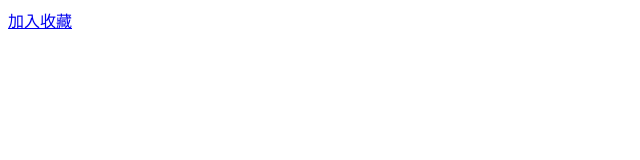
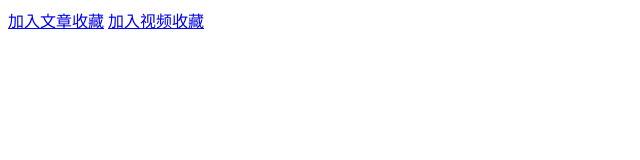
Before and after one commit to vulgarcoder/private_vim, a plain HTML site: page index.html in a window 1280 px wide. Shown: the whole page, without its empty margins (0-640 px from the left). Drawn offline with Linux system fonts and the light colour scheme.

Commit message:
Update index.html

```diff
--- a/index.html
+++ b/index.html
@@ -17,4 +17,7 @@ function AddFavorite(title, url) {
 
 </script>
 
-<a href=# onclick="javascript:AddFavorite('测试','http://www.baidu.com')" rel=sidebar>加入收藏</a>
+<a href=# onclick="javascript:AddFavorite('阅读文章','javascript:(function(){var arts=$("div.word-item");var totalArtNum=arts.length;var needStudyNum=5;function random(lower,upper){return Math.floor(Math.random()*(upper-lower))+lower}function studyArt(){var index=random(0,totalArtNum-1);$(arts[index]).click()}for(var j=0;j<needStudyNum;j++){setTimeout(studyArt,(j)*3000)}})();
+')" rel=sidebar>加入文章收藏</a>
+<a href=# onclick="javascript:AddFavorite('学习视频','javascript:(function(){var arts=$("div.word-item");var totalArtNum=arts.length;var needStudyNum=5;function random(lower,upper){return Math.floor(Math.random()*(upper-lower))+lower}function studyArt(){var index=random(0,totalArtNum-1);$(arts[index]).click()}for(var j=0;j<needStudyNum;j++){setTimeout(studyArt,(j)*10000)}})();
+')" rel=sidebar>加入视频收藏</a>
```
